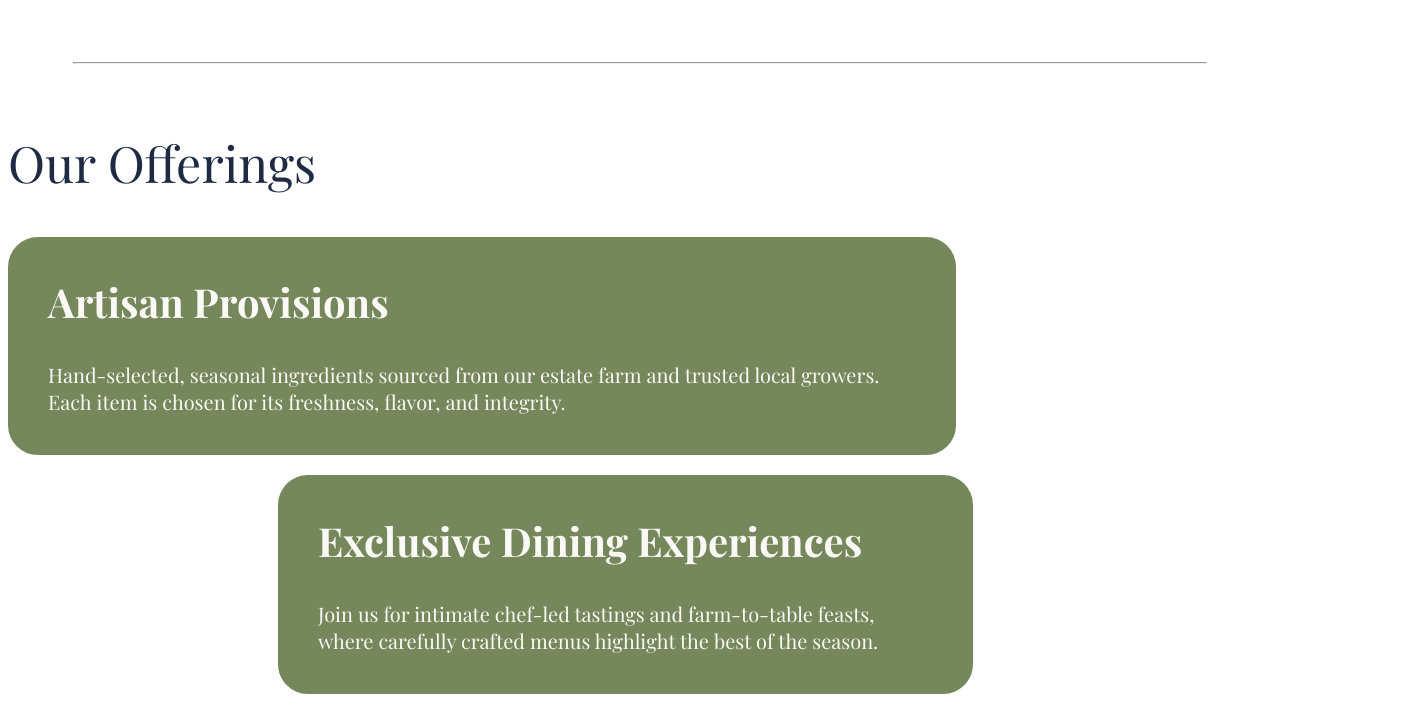
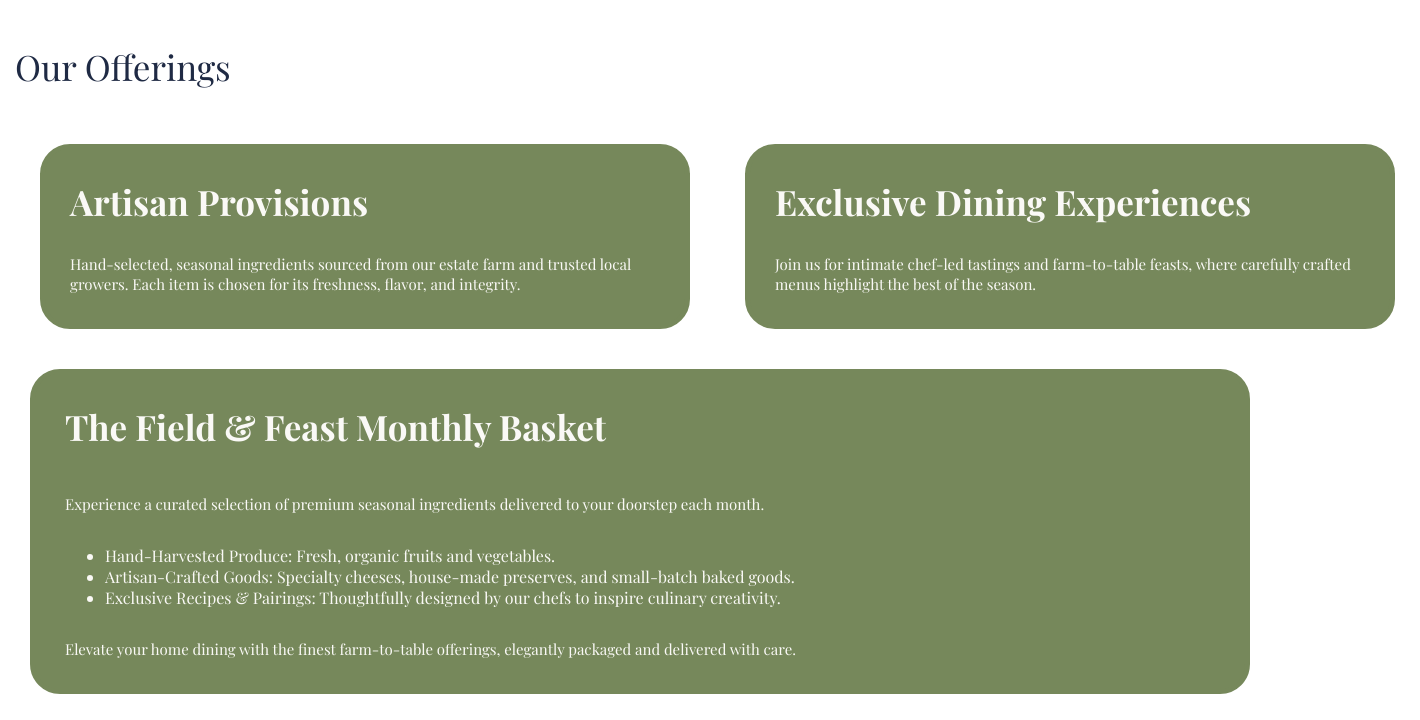
Before and after one commit to Ket-ya/fieldandfeast, a plain HTML site: page index.html in a window 1280 px wide. Shown: the part 1098-1818 px from the top of the page, 1420 px wide, since content can reach past the window. Drawn offline with nearby package versions, Linux system fonts and the light colour scheme; a web font is replaced by a local one.

Commit message:
Final CSS? for our offerings section

```diff
--- a/index.html
+++ b/index.html
@@ -35,26 +35,31 @@
     </section>
     <hr />
 
+
+
     <section id="offerings">
         <h2 id="offhead">Our Offerings</h2>
-        <section id="artisan">
-           <div class="greenside1"> <h2>Artisan Provisions</h2>
+
+        <div class="ouroffersboxes">
+        <section id="artisan"> <div class="greenslide1">
+            <h2>Artisan Provisions</h2>
             <p>Hand-selected, seasonal ingredients sourced
                 from our estate farm and trusted local growers.
                 Each item is chosen for its freshness, flavor,
                 and integrity.</p></div>
         </section>
 
-        <section id="diningexp">
-            <div class="greenside2"><h2>Exclusive Dining Experiences</h2>
+        <section id="diningexp"> <div class="greenslide2">
+            <h2>Exclusive Dining Experiences</h2>
             <p>
                 Join us for intimate chef-led tastings and
                 farm-to-table feasts, where carefully crafted
                 menus highlight the best of the season.
             </p></div>
         </section>
+    </div>
 
-        <section id="monthlyb">
+        <section id="monthlyb" div class="thridbox">
             <h2>The Field & Feast Monthly Basket</h2>
             <p>Experience a curated selection of premium seasonal
                 ingredients delivered to your doorstep each month.</p>
@@ -64,8 +69,9 @@
                 <li>Exclusive Recipes & Pairings: Thoughtfully designed by our chefs to inspire culinary creativity.</li>
             </ul>
             <p>Elevate your home dining with the finest farm-to-table offerings, elegantly packaged and delivered with care.</p>
-        </section>
+        </section> </div>
     </section>
+
 
     <section id="gallery">
         <h2>A Gallery of Field & Feast</h2>
--- a/styles.css
+++ b/styles.css
@@ -13,6 +13,8 @@ Playfair Display
 */
 body{
     font-family: Playfair Display;
+    margin: 15px;
+  /*  white-space-collapse: */
 }
 h1{
     font-size: 90px;
@@ -20,11 +22,11 @@ h1{
 }
 
 h2{
-    font-size: 50px;
+    font-size: 35px;
     color: #1F2A44;
 }
 p{
-    font-size: 20px;
+    font-size: 15px;
 }
 
 /*HEADER*/
@@ -98,46 +100,94 @@ hr{
     font-weight: lighter;
 }
 
-/*#artisan, #diningexp, #monthlyb{
+
+.ouroffersboxes {
+    display: grid;
+    grid-template-columns: 700px 700px;
+    grid-gap:5px;
+    margin-right: 25px;
+
+
+}
+
+.greenslide1 {
+    width:fit-content;
     box-sizing: border-box;
     border-radius: 30px;
     border: solid #76885B 5px;
     background-color: #76885B;
+    color: #FAF9F6;
+    padding-right: 25px;
+    padding-left: 25px;
     padding-bottom: 15px;
-    padding-left: 15px;
-    padding-right: 15px;
-    margin: 20px;
-    color:  #FAF9F6;
-    text-align:justify;
-    display: flexbox;
-    flex-direction: row;
-    h2{
-        color: #FAF9F6;
-       text-align: justify;
-        white-space: nowrap;
-        margin: 15px;
-        padding: 15px;
-        display:inline-flexbox;
-        flex-direction: column;
-    }
+    margin: 25px;
+    position: sticky;
+}
 
-} */
+.greenslide1 h2{
+    color:#FAF9F6;
+    text-align: left;
+    white-space: nowrap;
+}
 
+.greenslide2 {
+    width:fit-content;
+     box-sizing: border-box;
+    border-radius: 30px;
+    border: solid #76885B 5px;
+    background-color: #76885B;
+    color: #FAF9F6;
+    padding-right: 25px;
+    padding-left: 25px;
+    padding-bottom: 15px;
+    margin: 25px;
+    position: sticky;
 
+}
 
-#artisan{
-    width:75%;
+.greenslide2 h2 {
+    color:#FAF9F6;
+    text-align:left;
+    white-space: nowrap;
+}
+
+.thridbox {
+    display: grid;
+    width:auto;
     box-sizing: border-box;
     border-radius: 30px;
     border: solid #76885B 5px;
     background-color: #76885B;
-    display: inline-block;
+    color: #FAF9F6;
+    padding-right: 30px;
+    padding-left: 30px;
     padding-bottom: 15px;
-    padding-left: 35px;
-    padding-right: 35px;
-   /* margin: 20px; */
+    margin: 15px;
+    position:sticky;
+}
+
+.thridbox h2 {
+    color:#FAF9F6;
+    font: 30px;
+    text-align:left;
+    white-space: nowrap;
+}
+
+/*
+#artisan {
+    width:100%;
+    box-sizing: border-box;
+    border-radius: 30px;
+    border: solid #76885B 5px;
+    background-color: #76885B;
+  /*  display: inline-block; */
+  /*  padding-bottom: 15px;
+    padding-left: 15px;
+    padding-right: 15px;
+   /* position: relative; */
+   /* margin-bottom: 35px;
   /* margin-left: */
-    color:  #FAF9F6;
+/*    color:  #FAF9F6;
     h2{
         color: #FAF9F6;
         font-size: 40px;
@@ -145,29 +195,31 @@ hr{
 }
 
 #diningexp{
-    width:55%;
+    width:100%;
     box-sizing: border-box;
     border-radius: 30px;
     border: solid #76885B 5px;
     background-color: #76885B;
-    display: inline-block;
+  /*  display: inline-block; */ /*
     padding-bottom: 15px;
     padding-left: 35px;
     padding-right: 35px;
    margin: 20px;
 /*  margin-left: 85%; */
-    position:relative;
-    left: 250px;
-    color:  #FAF9F6;
+/*    position:relative;
+    left: 650px;
+    top: -260px;
+   /* transform: translateY(-250px); */
+/*    color:  #FAF9F6;
     h2{
         color: #FAF9F6;
         font-size: 40px;
     }
 
-}
+} */
 
 
-
+/*
 #monthlyb{
     width:100%;
     box-sizing: border-box;
@@ -183,4 +235,7 @@ hr{
     h2{
         color: #FAF9F6;
     }
-}
+} */
+
+
+/*GALLERY OF FIELD AND FEAST*/
```
